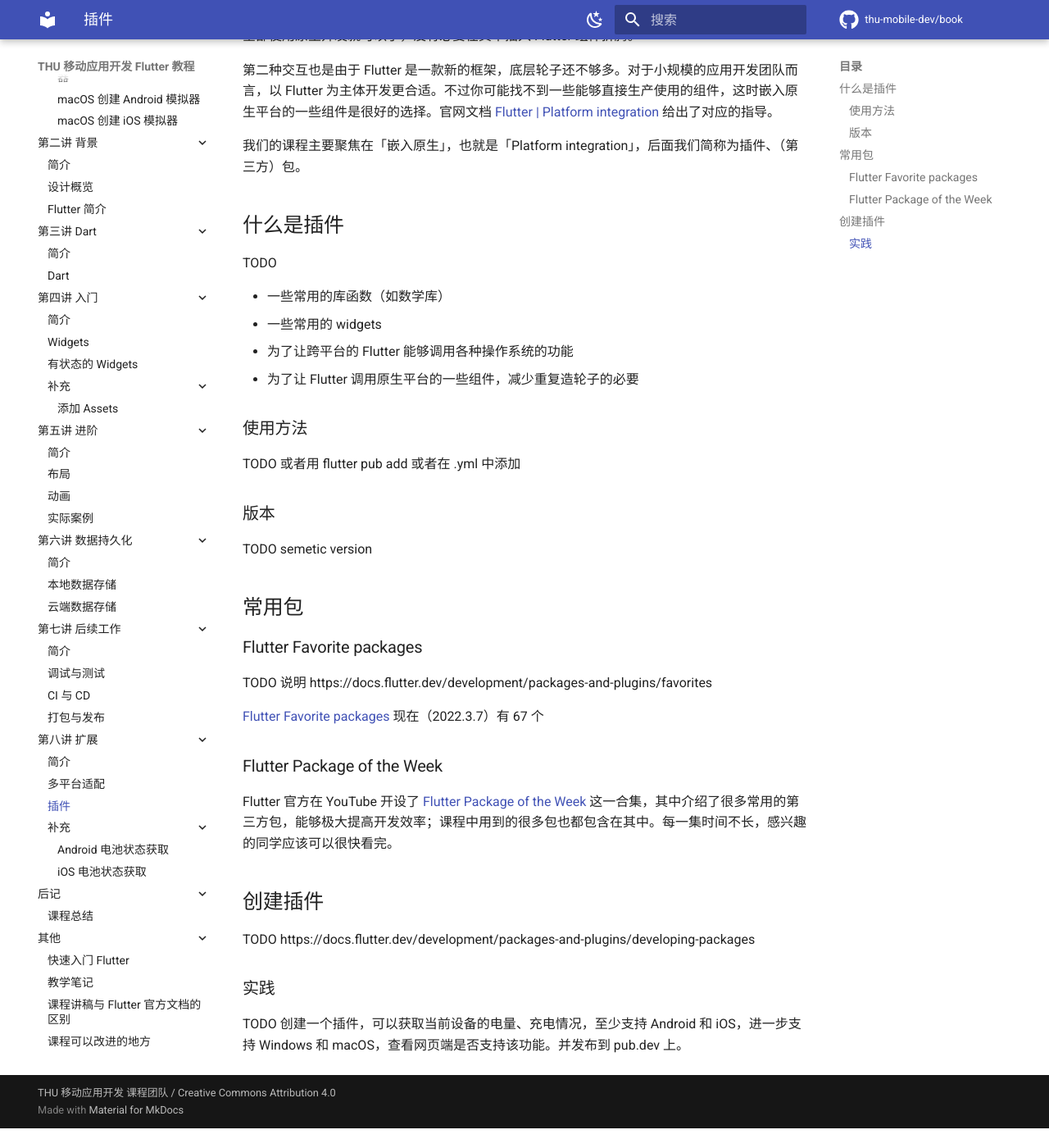
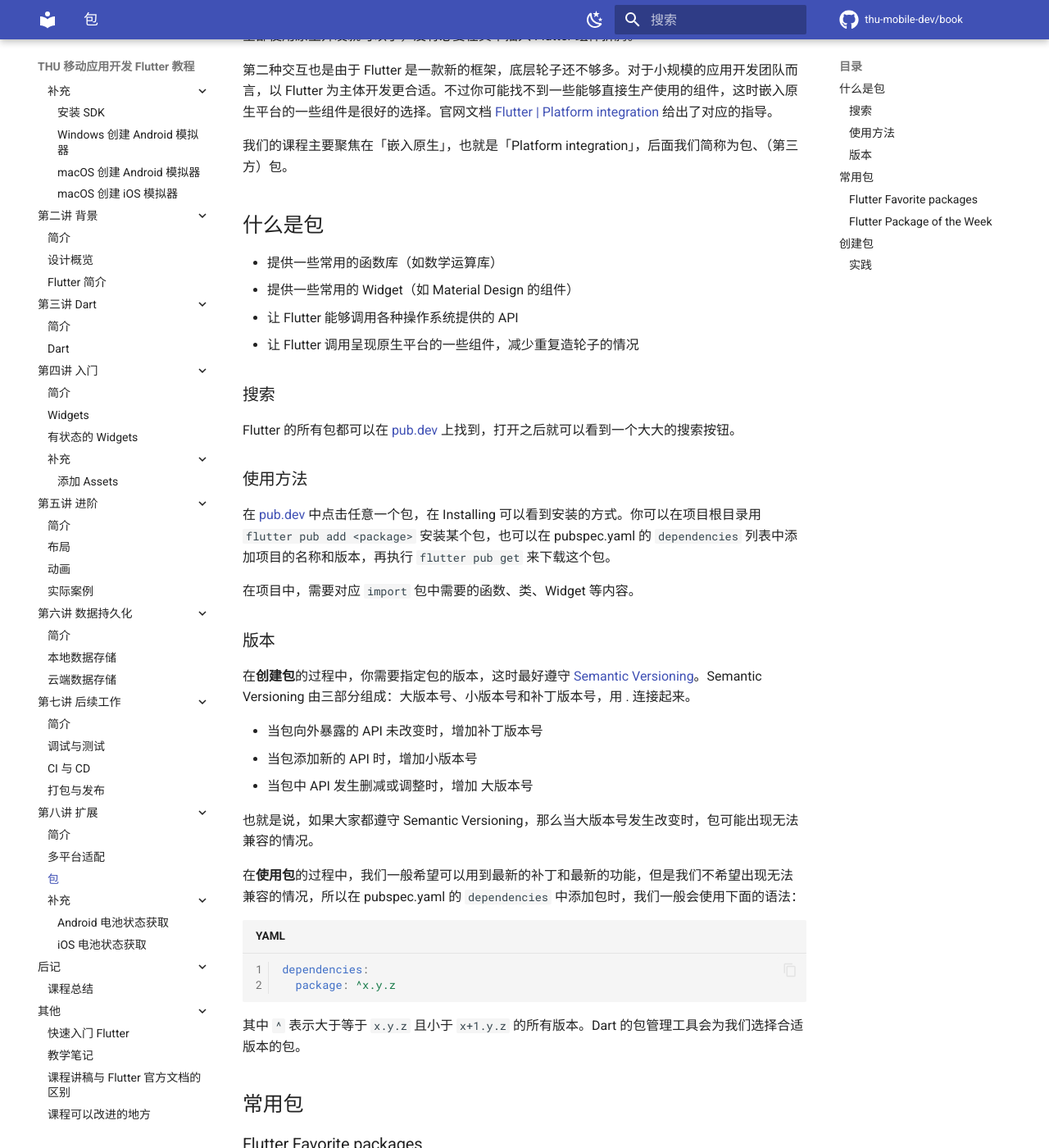
Before and after one commit to thu-mobile-dev/book, an MkDocs documentation site: the page built from docs/LECTURE/8/main-packages.md, in a window 1280 px wide and 1400 px high, scrolled down 435 px. Shown: the whole window at 82% size. Built offline with MkDocs 1.6.1 and Material for MkDocs 9.7.7, drawn with Linux system fonts in a browser that asks for light colours; comment, search, counter and statistics services are not loaded; before the commit the page ends 1811 px from its top, so only the background shows below that; some of the changed text lies outside the part shown.

Commit message:
finish big part of packages

````diff
--- a/docs/LECTURE/8/main-packages.md
+++ b/docs/LECTURE/8/main-packages.md
@@ -1,4 +1,4 @@
-# 插件
+# 包
 
 Flutter 与原生应用的交互主要有两种：
 
@@ -11,41 +11,58 @@
 
 第二种交互也是由于 Flutter 是一款新的框架，底层轮子还不够多。对于小规模的应用开发团队而言，以 Flutter 为主体开发更合适。不过你可能找不到一些能够直接生产使用的组件，这时嵌入原生平台的一些组件是很好的选择。官网文档 [Flutter | Platform integration](https://docs.flutter.dev/development/platform-integration) 给出了对应的指导。
 
-我们的课程主要聚焦在「嵌入原生」，也就是「Platform integration」，后面我们简称为插件、（第三方）包。
+我们的课程主要聚焦在「嵌入原生」，也就是「Platform integration」，后面我们简称为包、（第三方）包。
 
-## 什么是插件
+## 什么是包
 
-TODO
+- 提供一些常用的函数库（如数学运算库）
+- 提供一些常用的 Widget（如 Material Design 的组件）
+- 让 Flutter 能够调用各种操作系统提供的 API
+- 让 Flutter 调用呈现原生平台的一些组件，减少重复造轮子的情况
 
-- 一些常用的库函数（如数学库）
-- 一些常用的 widgets
-- 为了让跨平台的 Flutter 能够调用各种操作系统的功能
-- 为了让 Flutter 调用原生平台的一些组件，减少重复造轮子的必要
+### 搜索
+
+Flutter 的所有包都可以在 [pub.dev](https://pub.dev) 上找到，打开之后就可以看到一个大大的搜索按钮。
 
 ### 使用方法
 
-TODO 或者用 flutter pub add 或者在 .yml 中添加
+在 [pub.dev](https://pub.dev) 中点击任意一个包，在 Installing 可以看到安装的方式。你可以在项目根目录用 `flutter pub add <package>` 安装某个包，也可以在 pubspec.yaml 的 `dependencies` 列表中添加项目的名称和版本，再执行 `flutter pub get` 来下载这个包。
+
+在项目中，需要对应 `import` 包中需要的函数、类、Widget 等内容。
 
 ### 版本
 
-TODO semetic version
+在**创建包**的过程中，你需要指定包的版本，这时最好遵守 [Semantic Versioning](https://semver.org)。Semantic Versioning 由三部分组成：大版本号、小版本号和补丁版本号，用 . 连接起来。
+
+- 当包向外暴露的 API 未改变时，增加补丁版本号
+- 当包添加新的 API 时，增加小版本号
+- 当包中 API 发生删减或调整时，增加 大版本号
+
+也就是说，如果大家都遵守 Semantic Versioning，那么当大版本号发生改变时，包可能出现无法兼容的情况。
+
+在**使用包**的过程中，我们一般希望可以用到最新的补丁和最新的功能，但是我们不希望出现无法兼容的情况，所以在 pubspec.yaml 的 `dependencies` 中添加包时，我们一般会使用下面的语法：
+
+```yml
+dependencies:
+  package: ^x.y.z
+```
+
+其中 `^` 表示大于等于 `x.y.z` 且小于 `x+1.y.z` 的所有版本。Dart 的包管理工具会为我们选择合适版本的包。
 
 ## 常用包
 
 ### Flutter Favorite packages
 
-TODO 说明 https://docs.flutter.dev/development/packages-and-plugins/favorites
-
-[Flutter Favorite packages](https://pub.dev/packages?q=is%3Aflutter-favorite) 现在（2022.3.7）有 67 个
+[Flutter Favorite packages](https://pub.dev/packages?q=is%3Aflutter-favorite) 现在（2022.3.7）共有 67 个，其中包含很多常用的包，可以满足开发过程中的一些需求。同学可以查看这些包的 README 来了解包所提供的功能。
 
 ### Flutter Package of the Week
 
 Flutter 官方在 YouTube 开设了 [Flutter Package of the Week](https://www.youtube.com/playlist?list=PLjxrf2q8roU1quF6ny8oFHJ2gBdrYN_AK) 这一合集，其中介绍了很多常用的第三方包，能够极大提高开发效率；课程中用到的很多包也都包含在其中。每一集时间不长，感兴趣的同学应该可以很快看完。
 
-## 创建插件
+## 创建包
 
 TODO https://docs.flutter.dev/development/packages-and-plugins/developing-packages
 
 ### 实践
 
-TODO 创建一个插件，可以获取当前设备的电量、充电情况，至少支持 Android 和 iOS，进一步支持 Windows 和 macOS，查看网页端是否支持该功能。并发布到 pub.dev 上。
+TODO 创建一个包，可以获取当前设备的电量、充电情况，至少支持 Android 和 iOS，进一步支持 Windows 和 macOS，查看网页端是否支持该功能。并发布到 pub.dev 上。
````
